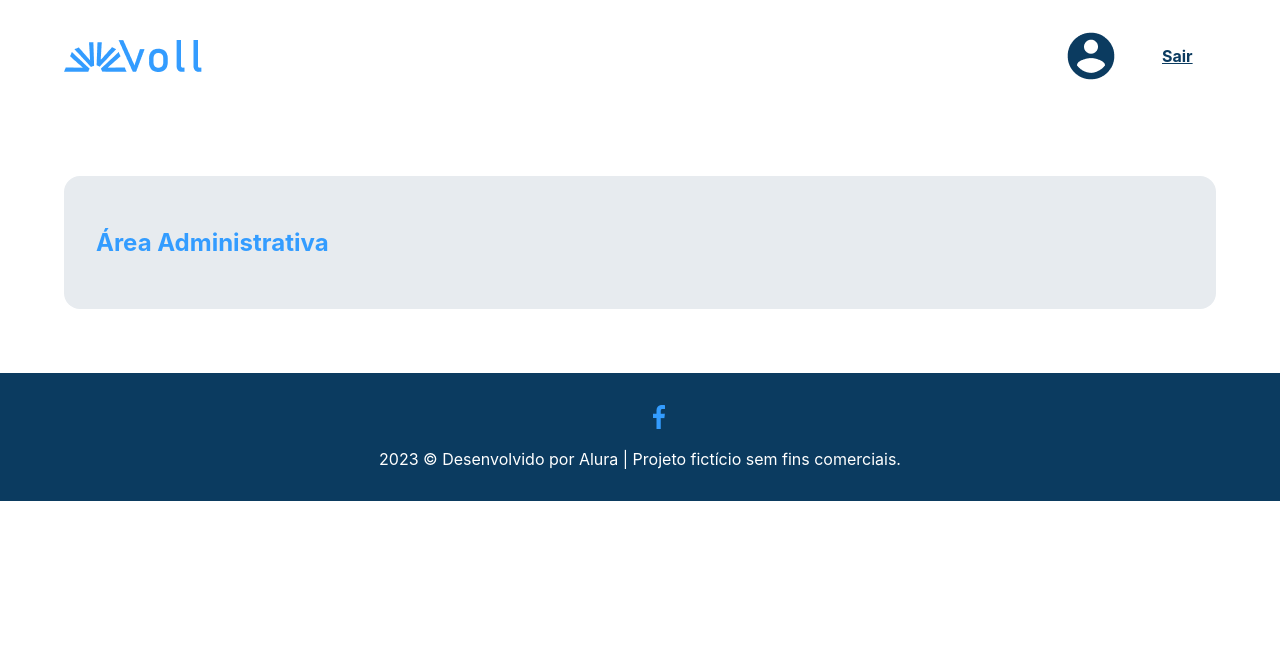
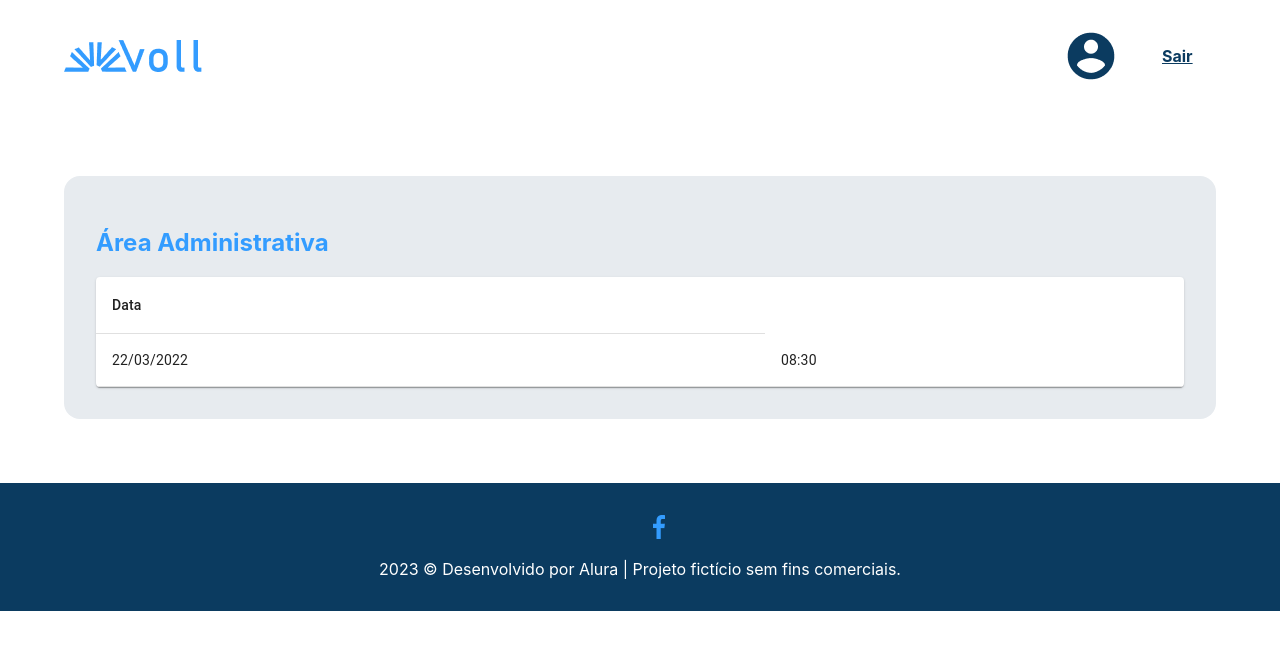
Before and after one commit to MonicaHillman/voll, a React (Create React App) app: page / in a window 1280 px wide. Shown: the top 650 px of the page. Built offline with nearby package versions, Linux system fonts and the light colour scheme; the HTML template or start-up script is replaced by a standard one.

Commit message:
video 3.1

```diff
--- a/src/App.tsx
+++ b/src/App.tsx
@@ -2,6 +2,7 @@ import './App.css';
 import Cabecalho from './components/Cabecalho';
 import Container from './components/Container';
 import Rodape from './components/Rodape';
+import Tabela from './components/Tabela';
 import Titulo from './components/Titulo';
 
 function App() {
@@ -10,6 +11,7 @@ function App() {
       <Cabecalho />
       <Container>
         <Titulo>Área Administrativa</Titulo>
+        <Tabela />
       </Container>
       <Rodape />
     </>
--- /dev/null
+++ b/src/components/Tabela/index.tsx
@@ -0,0 +1,31 @@
+import { Paper } from "@mui/material";
+import Table from "@mui/material/Table";
+import TableBody from "@mui/material/TableBody";
+import TableCell from "@mui/material/TableCell";
+import TableContainer from "@mui/material/TableContainer";
+import TableHead from "@mui/material/TableHead";
+import TableRow from "@mui/material/TableRow";
+
+function Tabela() {
+    return (
+        <>
+            <TableContainer component={Paper}>
+                <Table sx={{ minWidth: 700 }} aria-label="tabela-customizada">
+                    <TableHead>
+                        <TableRow>
+                            <TableCell>Data</TableCell>
+                        </TableRow>
+                    </TableHead>
+                    <TableBody>
+                        <TableRow>
+                            <TableCell component="th" scope="row">22/03/2022</TableCell>
+                            <TableCell>08:30</TableCell>
+                        </TableRow>
+                    </TableBody>
+                </Table>
+            </TableContainer>
+        </>
+    )
+}
+
+export default Tabela;
```
